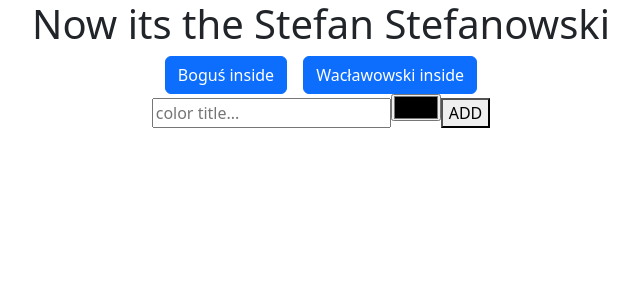
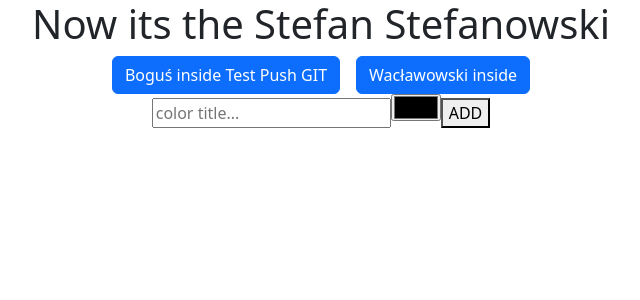
Before and after one commit to ReDesignIT-Dev/DRF_With_React, a React (Create React App) app in the folder frontend/: page / in a window 1280 px wide. Shown: the top 300 px of the page, without its empty margins (319-959 px from the left). Built offline with nearby package versions, Linux system fonts and the light colour scheme.

Commit message:
GIT broken repairing

```diff
--- a/frontend/src/App.js
+++ b/frontend/src/App.js
@@ -35,7 +35,7 @@ function App() {
         spacing={2}
       >
         <Button variant="primary" onClick={() => setName("Boguś")}>
-          Boguś inside
+          Boguś inside Test Push GIT
         </Button>
 
         <Button onClick={() => setSurname("Wacławowski")}>
```
